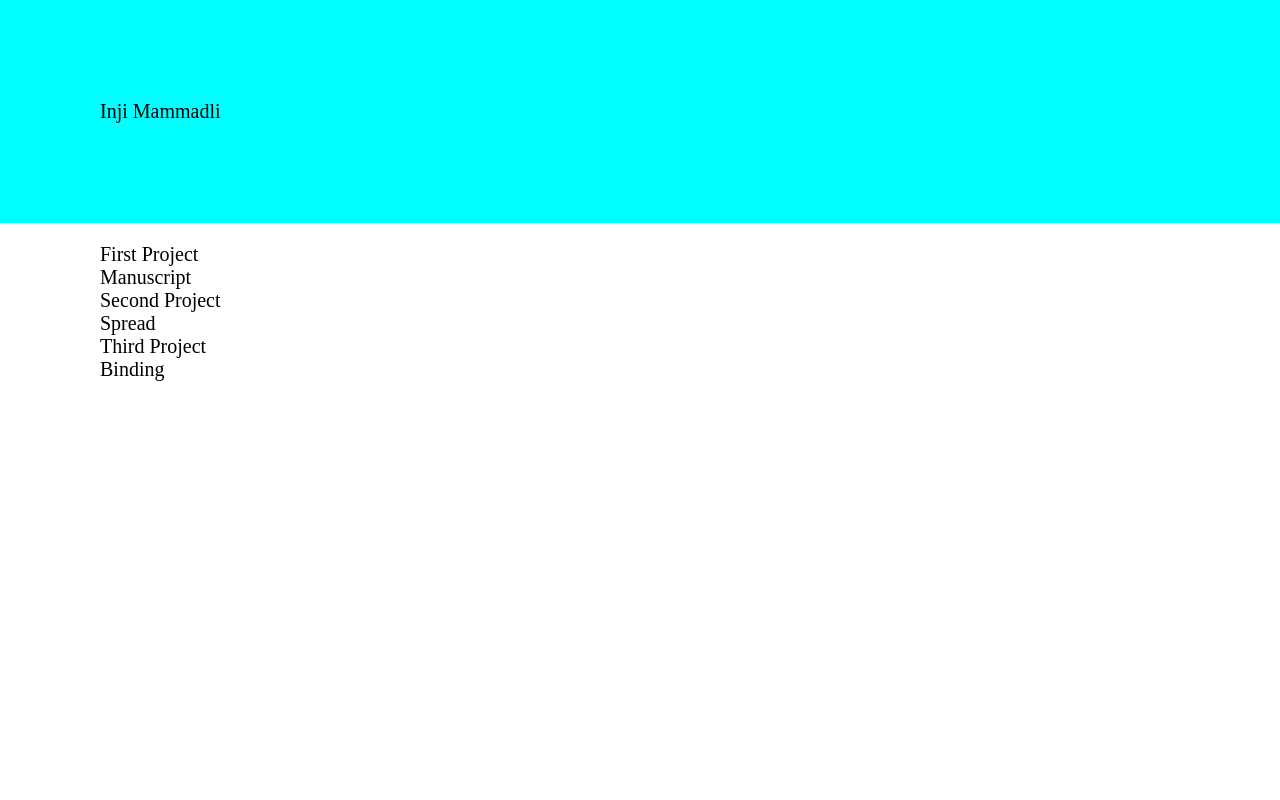
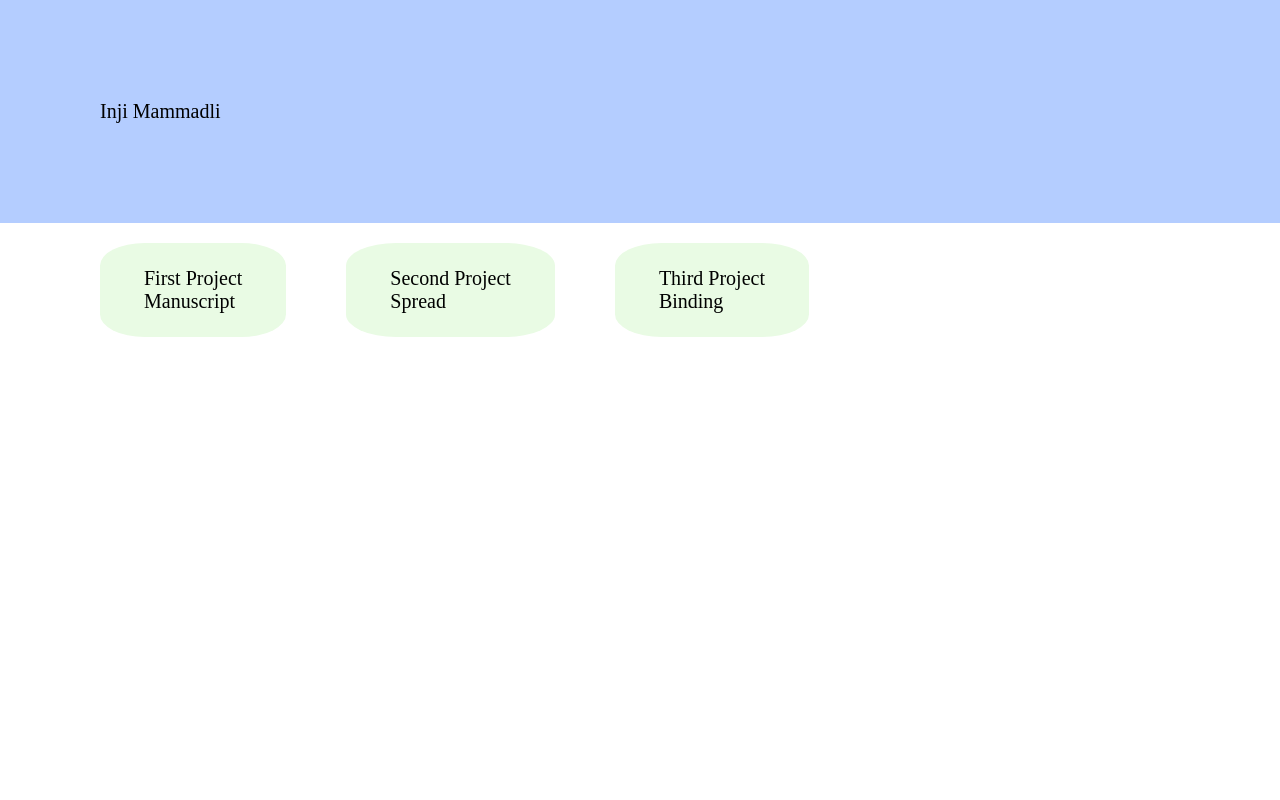
Before and after one commit to TheTardes/thetardes.github.io, a plain HTML site: page index.html in a window 1280 px wide. Shown: the top 800 px of the page. Drawn offline with Linux system fonts and the light colour scheme.

Commit message:
fixing link addresses

```diff
--- a/assets/style.css
+++ b/assets/style.css
@@ -5,8 +5,8 @@
 	 --gutter-size: calc(3 * var(--base-size));
 
 	 --primary--color: black;
-	 --secondary--color: gold;
-	 --background--color: aqua;
+	 --secondary--color: rgb(233, 251, 228);
+	 --background--color: rgb(180, 205, 255);
 
 	 font-size: var(--base-size);
 }
@@ -38,3 +38,18 @@ footer{
 .gutters{
 	padding-inline: var(--gutter-size);
 }
+
+.list-of-things{
+	display: flex;
+	gap: 60px;
+
+	a {
+		display: block;
+		padding-inline: 44px;
+		padding-block: 24px;
+		border-radius: 24%;
+		background-color: var(--secondary--color);
+		width: fit-content;
+	}
+
+}
--- a/index.html
+++ b/index.html
@@ -12,21 +12,21 @@
 			<h1>Inji Mammadli</h1>
 		</header>
 		<section id="maincontent" class="gutters">
-			<ul>
+			<ul class="list-of-things">
 				<li>
-					<a href="https://github.com/TheTardes/Manuscript">
+					<a href="https://thetardes.github.io/Manuscript/">
 						<p>First Project</p>
 						<p><em>Manuscript</em></p>
 					</a>
 				</li>
 				<li>
-					<a href="https://github.com/TheTardes/Spread">
+					<a href="https://thetardes.github.io/Spread/">
 						<p>Second Project</p>
 						<p><em>Spread</em></p>
 					</a>
 				</li>
 				<li>
-					<a href="https://github.com/TheTardes/Binding">
+					<a href="https://thetardes.github.io/Binding/">
 						<p>Third Project</p>
 						<p><em>Binding</em></p>
 					</a>
```
